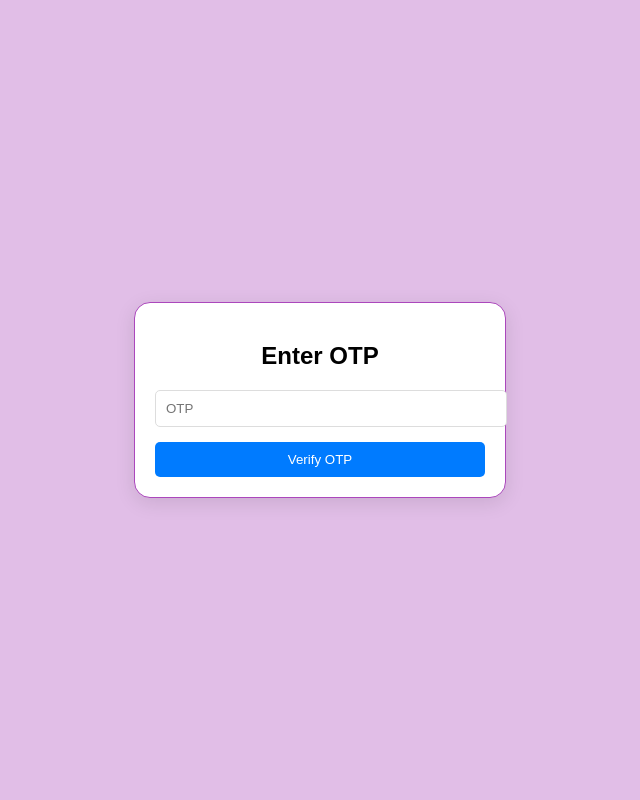
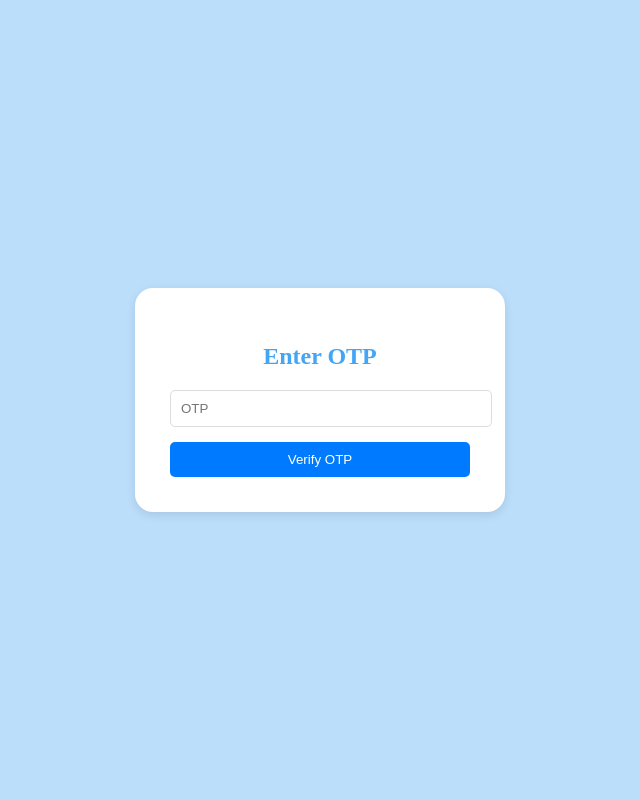
Before and after one commit to yashtilala412/HCD_project, a PHP site: page /otp_entry.php in a window 1280 px wide. Shown: the whole page, without its empty margins (320-960 px from the left). Run offline with PHP 8.4, Linux system fonts and the light colour scheme.

Commit message:
design 25

```diff
--- a/otp_entry.php
+++ b/otp_entry.php
@@ -6,23 +6,24 @@
     <title>Enter OTP</title>
     <style>
 body {
-    font-family: 'Muli', sans-serif;
+    font-family: 'Cormorant Garamond', serif;
     display: flex;
     justify-content: center;
     align-items: center;
     height: 100vh;
     margin: 0;
-    background-color: #e1bee7;
+    background-color: #bbdefb;
 }
 .container {
     background-color: #ffffff;
-    padding: 20px;
-    box-shadow: 0 5px 20px rgba(0, 0, 0, 0.1);
-    border-radius: 16px;
-    width: 330px;
+    padding: 35px;
+    box-shadow: 0 3px 10px rgba(0, 0, 0, 0.1);
+    border-radius: 18px;
+    width: 300px;
     text-align: center;
-    border: 1px solid #ab47bc;
+    color: #42a5f5;
 }
+
 
 
 
```
